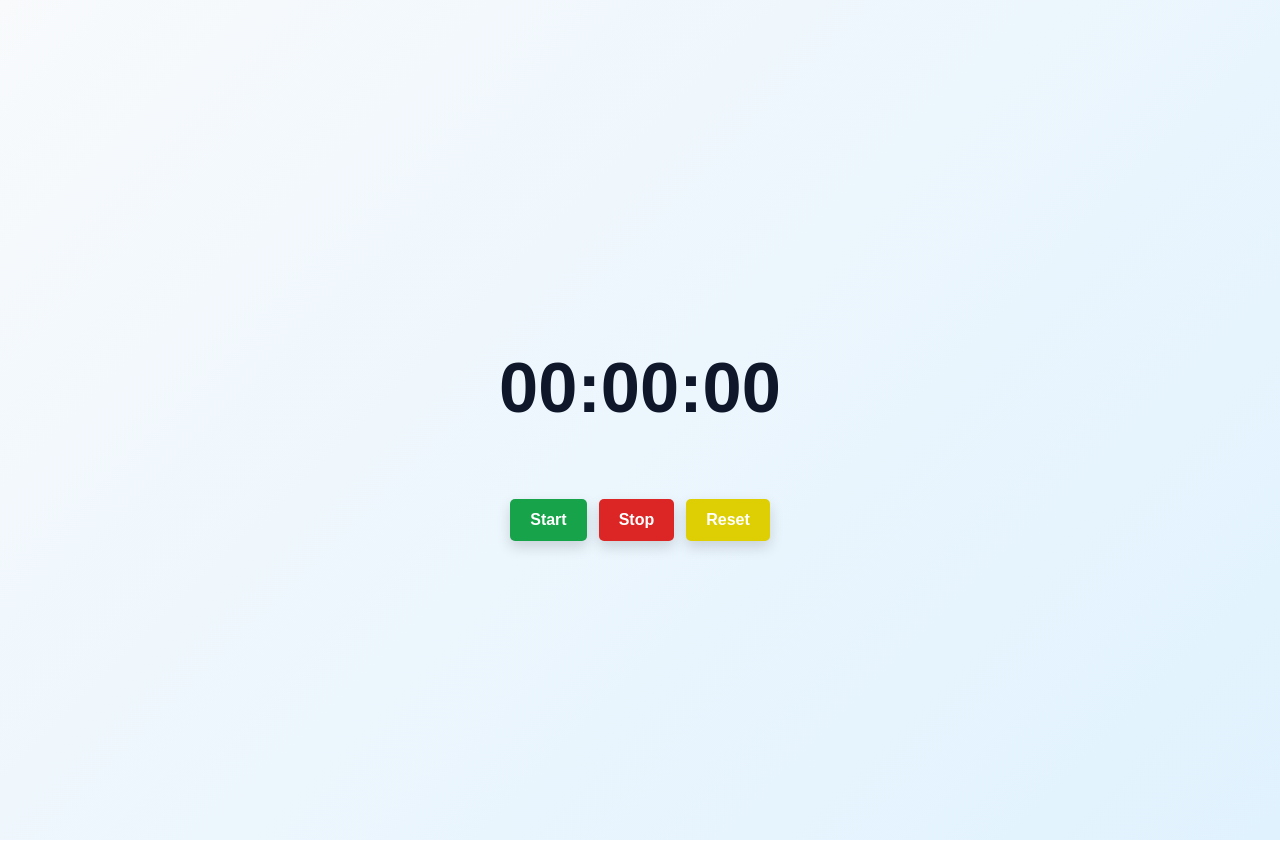
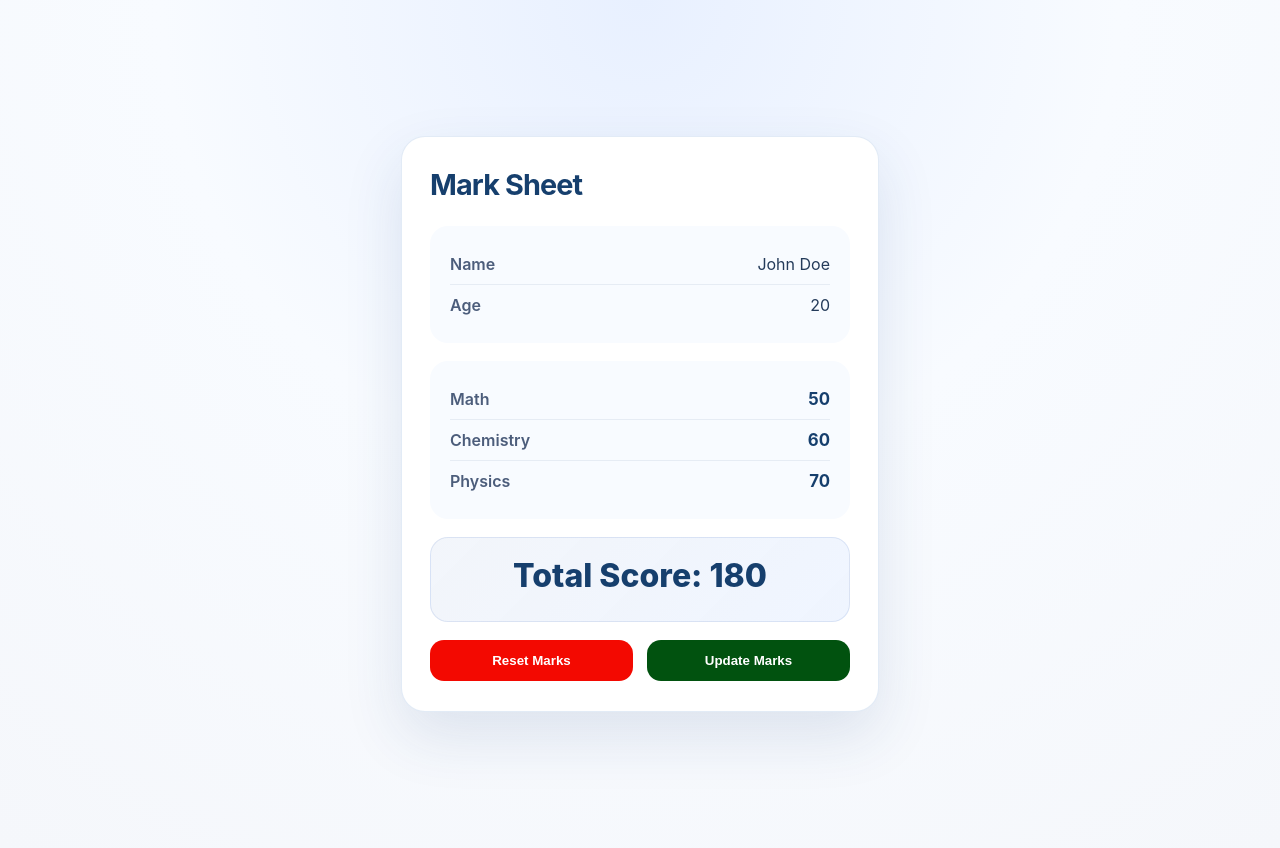
Before and after one commit to basha008/dynamic-front-end-with-react-assignments, a React (Create React App) app: page / in a window 1280 px wide. Built offline with nearby package versions, Linux system fonts and the light colour scheme.

Commit message:
mark sheet

```diff
--- /dev/null
+++ b/src/assignment - 01-08-2026 (Marksheet with state and efftc hooks)/marksheet.css
@@ -0,0 +1,125 @@
+.body-content {
+    min-height: 100vh;
+    display: flex;
+    justify-content: center;
+    align-items: center;
+    padding: 24px;
+    background: radial-gradient(circle at top, #e8f0ff 0%, #f8fbff 45%, #f5f7fb 100%);
+}
+
+.marksheet-container {
+    background: #ffffff;
+    padding: 30px 28px;
+    border-radius: 24px;
+    box-shadow: 0 24px 60px rgba(34, 66, 124, 0.12);
+    width: min(420px, 100%);
+    border: 1px solid rgba(22, 93, 180, 0.12);
+}
+
+.header-row {
+    display: flex;
+    align-items: center;
+    justify-content: space-between;
+    gap: 16px;
+    margin-bottom: 24px;
+}
+
+.header-row h1 {
+    font-size: 1.8rem;
+    letter-spacing: -0.03em;
+    margin: 0;
+    color: #163f6d;
+}
+
+.student-info,
+.subject-marks,
+.total-marks {
+    background: #f8fbff;
+    border-radius: 18px;
+    padding: 18px 20px;
+    margin-bottom: 18px;
+}
+
+.student-info p,
+.subject-row {
+    display: flex;
+    justify-content: space-between;
+    align-items: center;
+    gap: 12px;
+    margin: 0;
+    padding: 10px 0;
+    border-bottom: 1px solid rgba(22, 63, 116, 0.08);
+}
+
+.student-info p:last-child,
+.subject-row:last-child {
+    border-bottom: none;
+}
+
+.student-info span,
+.subject-row span {
+    color: #4c5d7b;
+    font-weight: 600;
+}
+
+.student-info p {
+    color: #243b5a;
+}
+
+.subject-row strong {
+    color: #163f6d;
+    font-size: 1.05rem;
+}
+
+.total-marks {
+    background: linear-gradient(135deg, rgba(40, 91, 176, 0.06), rgba(56, 128, 255, 0.08));
+    border: 1px solid rgba(40, 91, 176, 0.12);
+}
+
+.total-marks p {
+    margin: 0;
+    text-align: center;
+}
+
+.total-marks p:first-child {
+    font-size: 0.94rem;
+    color: #4f5f7d;
+    margin-bottom: 8px;
+}
+
+.total-marks p:last-child {
+    font-size: 2rem;
+    font-weight: 800;
+    color: #163f6d;
+}
+
+.action-buttons {
+    display: flex;
+    justify-content: space-between;
+    gap: 14px;
+}
+
+.action-buttons button {
+    flex: 1;
+    border: none;
+    border-radius: 14px;
+    padding: 13px 16px;
+    background: #285bb0;
+    color: #fff;
+    font-weight: 700;
+    cursor: pointer;
+    transition: transform 0.2s ease, box-shadow 0.2s ease, background-color 0.2s ease;
+}
+
+.action-buttons button.primary {
+    background: #01520f;
+}
+
+.action-buttons button.secondary {
+    background: #f30901;
+}
+
+.action-buttons button:hover {
+    transform: translateY(-1px);
+    box-shadow: 0 12px 24px rgba(40, 91, 176, 0.16);
+}
--- /dev/null
+++ b/src/assignment - 01-08-2026 (Marksheet with state and efftc hooks)/marksheet.js
@@ -0,0 +1,57 @@
+import { useState, useEffect } from "react";
+import "./marksheet.css";
+
+function MarkSheet() {
+    const [marks, setMarks] = useState({ math: 50, chemistry: 60, physics: 70 });
+    const [total, setTotal] = useState(0);
+
+    useEffect(() => {
+        const totalMarks = Object.values(marks).reduce((sum, value) => sum + value, 0);
+        setTotal(totalMarks);
+    }, [marks]);
+
+    return (
+        <div className="body-content">
+            <div className="marksheet-container">
+                <div className="header-row">
+                    <h1>Mark Sheet</h1>
+                </div>
+
+                <div className="student-info">
+                    <p><span>Name</span>John Doe</p>
+                    <p><span>Age</span>20</p>
+                </div>
+
+                <div className="subject-marks">
+                    <div className="subject-row">
+                        <span>Math</span>
+                        <strong>{marks.math}</strong>
+                    </div>
+                    <div className="subject-row">
+                        <span>Chemistry</span>
+                        <strong>{marks.chemistry}</strong>
+                    </div>
+                    <div className="subject-row">
+                        <span>Physics</span>
+                        <strong>{marks.physics}</strong>
+                    </div>
+                </div>
+
+                <div className="total-marks">
+                    <p>Total Score: {total}</p>
+                </div>
+
+                <div className="action-buttons">
+                    <button onClick={() => setMarks({ math: 50, chemistry: 60, physics: 70 })} className="secondary">
+                        Reset Marks
+                    </button>
+                    <button onClick={() => setMarks({ math: marks.math + 10, chemistry: marks.chemistry + 10, physics: marks.physics + 10 })}  className="primary">
+                        Update Marks
+                    </button>
+                </div>
+            </div>
+        </div>
+    );
+}
+
+export default MarkSheet;
--- a/src/index.js
+++ b/src/index.js
@@ -5,12 +5,14 @@ import App from './App';
 import reportWebVitals from './reportWebVitals';
 import ProductCart from './assignment - 25-07-2026 (product_cart)/product_cart';
 import Timer from './assignment - 28-07-2026 - React Timer App/react_timer';
+import MarkSheet from './assignment - 01-08-2026 (Marksheet with state and efftc hooks)/marksheet';
 
 const root = ReactDOM.createRoot(document.getElementById('root'));
 root.render(
   <React.StrictMode>
     {/* <ProductCart /> */}
-    <Timer />
+    {/* <Timer /> */}
+    <MarkSheet />
   </React.StrictMode>
 );
 
```
